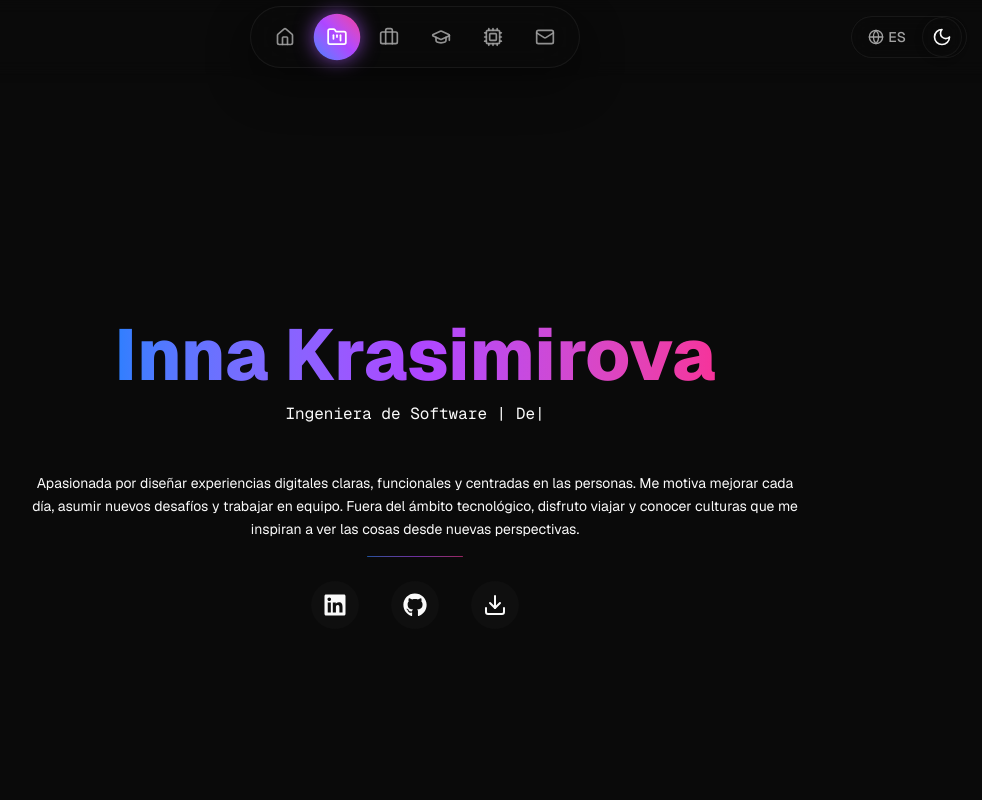
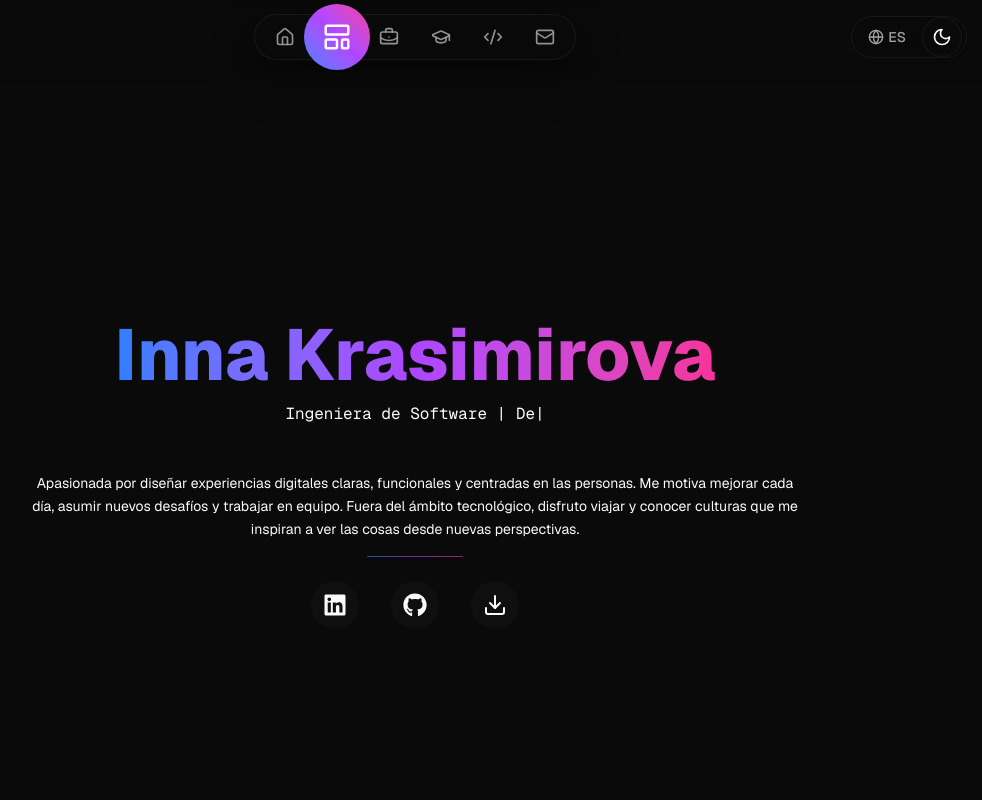
Before and after one commit to innakrasimirova95/ikrasimirova_portfolio, a Next.js app: page / in a window 1280 px wide. Shown: the top 800 px of the page, without its empty margins (225-1207 px from the left). Built offline with nearby package versions, Linux system fonts and the light colour scheme.

Commit message:
feat: enhance Header component with drag navigation and updated icons

```diff
--- a/src/components/Header.tsx
+++ b/src/components/Header.tsx
@@ -1,15 +1,15 @@
 "use client";
 
-import React, { useRef, useEffect } from "react";
+import React, { useRef, useEffect, useState } from "react";
 import Link from "next/link";
 import { cn } from "@/lib/utils";
 import { ModeToggle } from "@/components/ui/toggle-theme";
 import {
   Globe,
-  Briefcase,
+  BriefcaseBusiness,
   GraduationCap,
-  FolderKanban,
-  Cpu,
+  LayoutTemplate,
+  Code2,
   Mail,
   Home,
 } from "lucide-react";
@@ -21,53 +21,73 @@ function IconNav({
   handleNavClick,
   t,
   className,
+  onDragNavigate,
+  isDragging,
 }: {
   navItems: { href: string; key: string }[];
   activeSection: string;
-  handleNavClick: (e: React.MouseEvent<HTMLAnchorElement>) => void;
+  handleNavClick: (href: string, behavior?: ScrollBehavior) => void;
   t: (key: string) => string;
   className?: string;
+  onDragNavigate: (href: string, behavior?: ScrollBehavior) => void;
+  isDragging: boolean;
 }) {
   const iconMap: { [key: string]: React.ReactNode } = {
     "#": <Home size={20} />,
-    "#proyectos": <FolderKanban size={20} />,
-    "#experience": <Briefcase size={20} />,
+    "#proyectos": <LayoutTemplate size={20} />,
+    "#experience": <BriefcaseBusiness size={20} />,
     "#educacion": <GraduationCap size={20} />,
-    "#tecnologias": <Cpu size={20} />,
+    "#tecnologias": <Code2 size={20} />,
     "#contacto": <Mail size={20} />,
   };
 
   return (
     <div
       className={cn(
-        "flex items-center gap-2 rounded-full px-3 py-2",
-        "bg-muted/70 dark:bg-background/80",
-        "backdrop-blur-xl border border-border/60",
-        "shadow-[0_18px_45px_rgba(0,0,0,0.35)]",
+        "flex items-center gap-2 rounded-full px-2 select-none",
+        "bg-muted/70 dark:bg-background/80 backdrop-blur-xl",
+        "border border-border/60 shadow-[0_18px_45px_rgba(0,0,0,0.35)]",
+        "overflow-visible", // permite sobresalir
         className
       )}
     >
       {navItems.map((item) => {
-        const isActive = activeSection === item.href.substring(1) ||
+        const isActive =
+          activeSection === item.href.substring(1) ||
           (item.href === "#" && activeSection === "");
 
         return (
-          <Link
+          <button
             key={item.href}
-            href={item.href}
-            onClick={handleNavClick}
-            title={t(item.key)}
+            type="button"
+            onClick={() => handleNavClick(item.href)}
+            onMouseEnter={() => {
+              if (isDragging) onDragNavigate(item.href, "auto");
+            }}
+            title={`${t(item.key)} · ${
+              t("nav.dragHint") ?? "Click o arrastra para navegar"
+            }`}
             className={cn(
-              "relative flex h-10 w-10 sm:h-11 sm:w-11 items-center justify-center rounded-full",
-              "transition-all duration-250 ease-out",
-              "text-muted-foreground/90",
-              !isActive && "hover:text-foreground hover:bg-foreground/5 dark:hover:bg-white/5",
-              isActive &&
-                "bg-gradient-to-tr from-blue-500 via-purple-500 to-pink-500 text-white shadow-[0_0_18px_rgba(168,85,247,0.7)] scale-[1.06]"
+              "relative flex items-center justify-center rounded-full",
+              "h-10 w-10 sm:h-11 sm:w-11",
+              "transition-all duration-150 text-muted-foreground/90",
+              "cursor-pointer",
+              isActive
+                ? [
+                    "bg-gradient-to-tr from-blue-500 via-purple-500 to-pink-500",
+                    "text-white",
+                    "scale-150", // más grande
+                    "-my-4", // sobresale fuerte y pasa el borde del menú
+                    "z-10",
+                  ].join(" ")
+                : "hover:text-foreground hover:bg-foreground/5 dark:hover:bg-white/5"
             )}
+            style={{
+              cursor: isDragging ? "grabbing" : "pointer",
+            }}
           >
             {iconMap[item.href]}
-          </Link>
+          </button>
         );
       })}
     </div>
@@ -81,29 +101,8 @@ export function Header({
   showName: boolean;
   activeSection: string;
 }) {
-  const [langMenuOpen, setLangMenuOpen] = React.useState(false);
+  const [isDragging, setIsDragging] = useState(false);
   const { lang, setLang, t } = useLanguage();
-
-  const langMenuRef = useRef<HTMLDivElement>(null);
-  const langBtnRef = useRef<HTMLButtonElement>(null);
-
-  useEffect(() => {
-    const handleClickOutside = (event: MouseEvent) => {
-      if (
-        langMenuRef.current &&
-        !langMenuRef.current.contains(event.target as Node) &&
-        langBtnRef.current &&
-        !langBtnRef.current.contains(event.target as Node)
-      ) {
-        setLangMenuOpen(false);
-      }
-    };
-
-    document.addEventListener("mousedown", handleClickOutside);
-    return () => {
-      document.removeEventListener("mousedown", handleClickOutside);
-    };
-  }, []);
 
   const navItems = [
     { href: "#", key: "nav.home" },
@@ -114,46 +113,48 @@ export function Header({
     { href: "#contacto", key: "nav.contact" },
   ];
 
-  const languages = ["es", "en", "bg"] as const;
-  const languageLabels: Record<(typeof languages)[number], string> = {
-    es: "ES",
-    en: "EN",
-    bg: "BG",
-  };
-  const languageNames: Record<(typeof languages)[number], string> = {
-    es: "Español",
-    en: "English",
-    bg: "Български",
-  };
+  useEffect(() => {
+    const handleDown = () => setIsDragging(true);
+    const handleUp = () => setIsDragging(false);
 
-  const handleNavClick = (e: React.MouseEvent<HTMLAnchorElement>) => {
-    e.preventDefault();
-    const href = e.currentTarget.href;
+    window.addEventListener("mousedown", handleDown);
+    window.addEventListener("mouseup", handleUp);
 
-    if (href.endsWith("#")) {
-      window.scrollTo({ top: 0, behavior: "smooth" });
+    return () => {
+      window.removeEventListener("mousedown", handleDown);
+      window.removeEventListener("mouseup", handleUp);
+    };
+  }, []);
+
+  const handleNavClick = (
+    href: string,
+    behavior: ScrollBehavior = "smooth"
+  ) => {
+    if (href === "#") {
+      window.scrollTo({ top: 0, behavior });
       return;
     }
 
-    const targetId = href.split("#")[1];
-    const target = document.getElementById(targetId);
+    const id = href.replace("#", "");
+    const el = document.getElementById(id);
     const offset = document.querySelector("header")?.offsetHeight || 0;
 
-    if (target) {
-      const top =
-        target.getBoundingClientRect().top + window.scrollY - offset;
-      window.scrollTo({ top, behavior: "smooth" });
+    if (el) {
+      const top = el.getBoundingClientRect().top + window.scrollY - offset;
+      window.scrollTo({ top, behavior });
     }
   };
 
-  const toggleLangMenu = () => {
-    setLangMenuOpen((prev) => !prev);
+  const cycleLang = () => {
+    if (lang === "es") setLang("en");
+    else if (lang === "en") setLang("bg");
+    else setLang("es");
   };
 
   return (
     <>
       <header className="sticky top-0 z-50 w-full bg-background/90 shadow-md backdrop-blur-sm">
-        <div className="w-full max-w-6xl mx-auto px-6 py-4 flex items-center justify-between relative">
+        <div className="max-w-6xl mx-auto px-6 py-4 flex items-center justify-between relative">
           <div className="w-40">
             {showName && (
               <Link href="/" className="text-lg font-normal tracking-tight">
@@ -170,80 +171,33 @@ export function Header({
               navItems={navItems}
               activeSection={activeSection}
               handleNavClick={handleNavClick}
+              onDragNavigate={handleNavClick}
+              isDragging={isDragging}
               t={t}
             />
           </nav>
 
-          {/* CLUSTER IDIOMA + TEMA */}
+          {/* IDIOMA + TEMA */}
           <div
             className="
-              relative
-              flex items-center gap-1
-              rounded-full border border-border/60 bg-background/90
-              backdrop-blur-md px-1
+              relative flex items-center gap-1 rounded-full
+              border border-border/60 bg-background/90 backdrop-blur-md px-1
             "
           >
-            {/* Botón idioma → abre dropdown */}
             <button
-              ref={langBtnRef}
-              onClick={toggleLangMenu}
+              onClick={cycleLang}
               className="
-                h-9 px-3 rounded-full
-                flex items-center justify-center gap-1
-                text-sm font-medium
-                text-muted-foreground hover:text-foreground
-                transition-colors hover:bg-foreground/5 dark:hover:bg-white/5
+                h-9 px-3 rounded-full flex items-center justify-center gap-1
+                text-sm font-medium text-muted-foreground
+                hover:text-foreground hover:bg-foreground/5 dark:hover:bg-white/5
+                transition-colors
               "
-              aria-haspopup="listbox"
-              aria-expanded={langMenuOpen}
               aria-label="Cambiar idioma"
+              title={t("nav.changeLanguageHint") ?? "Cambiar idioma"}
             >
               <Globe size={16} />
-              {languageLabels[lang as (typeof languages)[number]]}
+              {lang.toUpperCase()}
             </button>
-
-            {/* Dropdown de idiomas */}
-            {langMenuOpen && (
-              <div
-                ref={langMenuRef}
-                className="
-                  absolute right-0 top-11
-                  w-40 rounded-2xl border border-border/70
-                  bg-background/95 backdrop-blur-xl
-                  shadow-[0_18px_45px_rgba(0,0,0,0.55)]
-                  py-2 z-50
-                "
-                role="listbox"
-              >
-                {languages.map((code) => {
-                  const isActive = code === lang;
-                  return (
-                    <button
-                      key={code}
-                      type="button"
-                      onClick={() => {
-                        setLang(code);
-                        setLangMenuOpen(false);
-                      }}
-                      className={cn(
-                        "w-full px-3 py-1.5 text-left text-xs flex items-center justify-between gap-2",
-                        "hover:bg-muted/20 active:bg-muted/20",
-                        isActive && "font-semibold text-foreground"
-                      )}
-                      role="option"
-                      aria-selected={isActive}
-                    >
-                      <span>
-                        {languageLabels[code]} · {languageNames[code]}
-                      </span>
-                      {isActive && (
-                        <span className="h-2 w-2 rounded-full bg-gradient-to-r from-blue-500 via-purple-500 to-pink-500" />
-                      )}
-                    </button>
-                  );
-                })}
-              </div>
-            )}
 
             <ModeToggle />
           </div>
@@ -256,6 +210,8 @@ export function Header({
           navItems={navItems}
           activeSection={activeSection}
           handleNavClick={handleNavClick}
+          onDragNavigate={handleNavClick}
+          isDragging={isDragging}
           t={t}
         />
       </nav>
```
